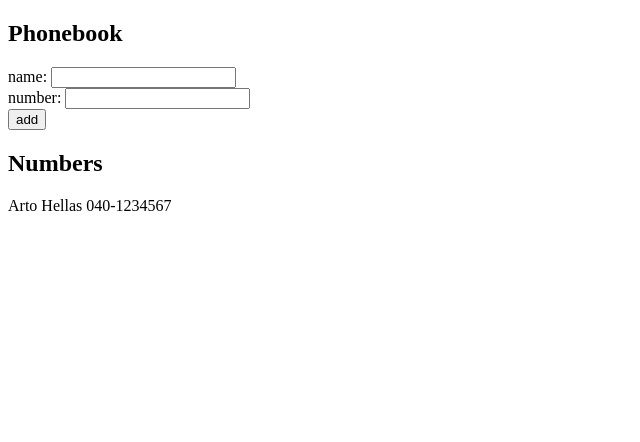
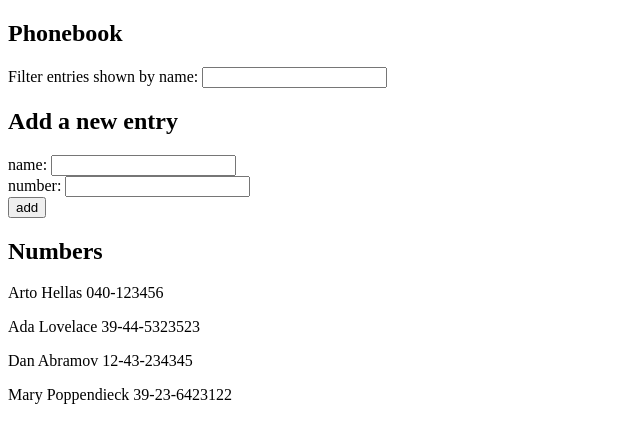
Before and after one commit to Will282/FullStackOpen, a React (Create React App) app in the folder part2/phonebook/: page / in a window 1280 px wide. Shown: the top 442 px of the page, without its empty margins (0-640 px from the left). Built offline with nearby package versions, Linux system fonts and the light colour scheme.

Commit message:
Finished ex 2.9

```diff
--- a/part2/phonebook/src/App.js
+++ b/part2/phonebook/src/App.js
@@ -4,13 +4,26 @@ import InputForm from "./components/InputForm";
 
 const App = () => {
   const [persons, setPersons] = useState([
-    { name: "Arto Hellas", number: "040-1234567" },
+    { name: "Arto Hellas", number: "040-123456" },
+    { name: "Ada Lovelace", number: "39-44-5323523" },
+    { name: "Dan Abramov", number: "12-43-234345" },
+    { name: "Mary Poppendieck", number: "39-23-6423122" },
   ]);
+  const [searchName, setSearchName] = useState("");
+
+  const handleSearchName = (event) => {
+    setSearchName(event.target.value.toLowerCase());
+  };
 
   return (
     <div>
+      <h2>Phonebook</h2>
+      <p>
+        Filter entries shown by name:{" "}
+        <input value={searchName} onChange={handleSearchName} />
+      </p>
       <InputForm persons={persons} setPersons={setPersons} />
-      <ContactList persons={persons} />
+      <ContactList persons={persons} searchName={searchName} />
     </div>
   );
 };
--- a/part2/phonebook/src/components/ContactList.js
+++ b/part2/phonebook/src/components/ContactList.js
@@ -1,16 +1,20 @@
 import React from "react";
 
-const ContactList = ({ persons }) => {
+const ContactList = ({ persons, searchName }) => {
+  const viewPersons = persons.filter((person) =>
+    person.name.toLowerCase().includes(searchName)
+  );
+
   return (
     <div>
-    <h2>Numbers</h2>
-      {persons.map((person) => (
+      <h2>Numbers</h2>
+      {viewPersons.map((person) => (
         <p key={person.name}>
           {person.name} {person.number}
         </p>
       ))}
     </div>
-  )
+  );
 };
 
 export default ContactList;
--- a/part2/phonebook/src/components/InputForm.js
+++ b/part2/phonebook/src/components/InputForm.js
@@ -32,7 +32,7 @@ const InputForm = ({ persons, setPersons }) => {
 
   return (
     <div>
-      <h2>Phonebook</h2>
+      <h2>Add a new entry</h2>
       <form onSubmit={addNewName}>
         <div>
           name: <input value={newName} onChange={handleNewName} />
```
